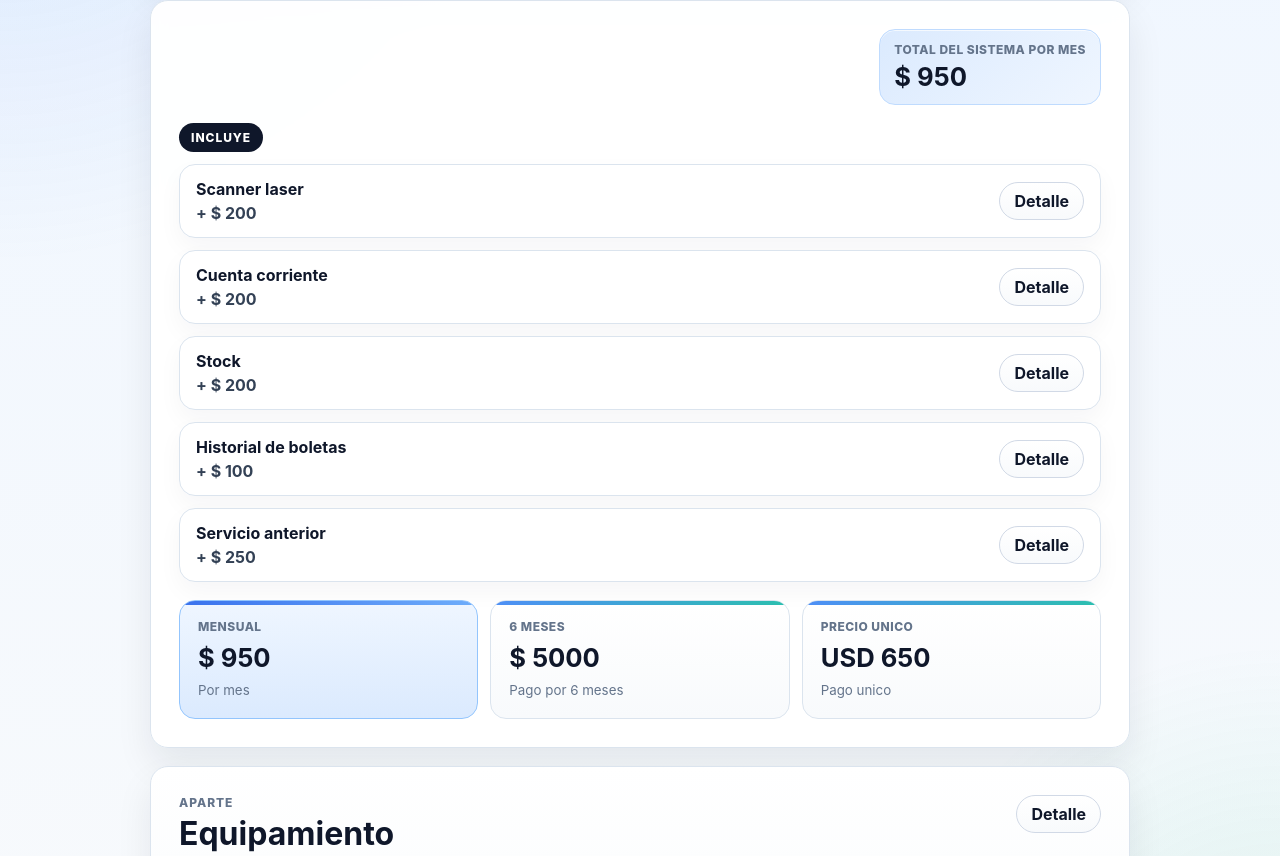
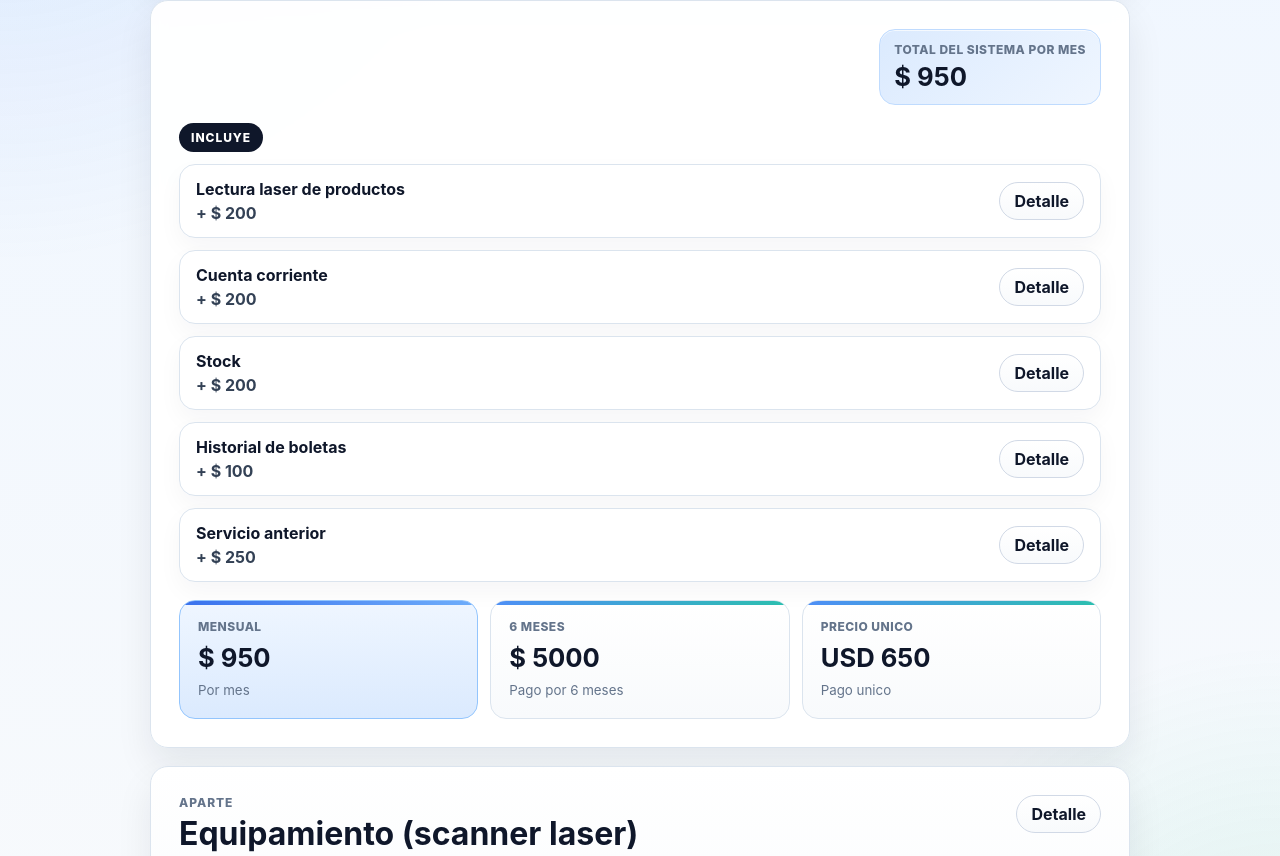
Before and after one commit to MoNRaSpGit/Presupuesto, a React (Vite) app: page / in a window 1280 px wide. Shown: the part 244-1100 px from the top of the page. Built offline with nearby package versions, Linux system fonts and the light colour scheme.

Commit message:
Rename budget labels

```diff
--- a/src/app/App.tsx
+++ b/src/app/App.tsx
@@ -10,7 +10,7 @@ type BudgetFeature = {
 const MAIN_FEATURES: BudgetFeature[] = [
   {
     id: "scanner",
-    name: "Scanner laser",
+    name: "Lectura laser de productos",
     monthlyPrice: 200,
     detail: "Registrar productos mediante scanner laser para agilizar la caja."
   },
@@ -129,7 +129,7 @@ export function App() {
           <div className="presupuesto-card__header">
             <div>
               <p className="presupuesto-card__eyebrow">Aparte</p>
-              <h2>Equipamiento</h2>
+              <h2>Equipamiento (scanner laser)</h2>
             </div>
             <button
               type="button"
```
